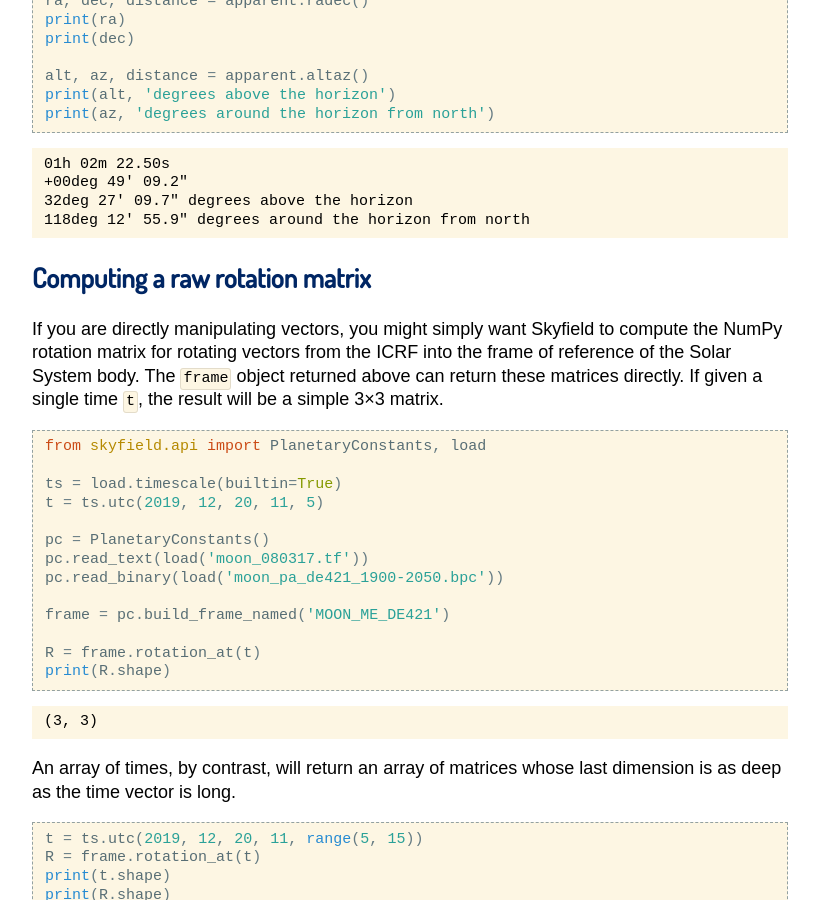
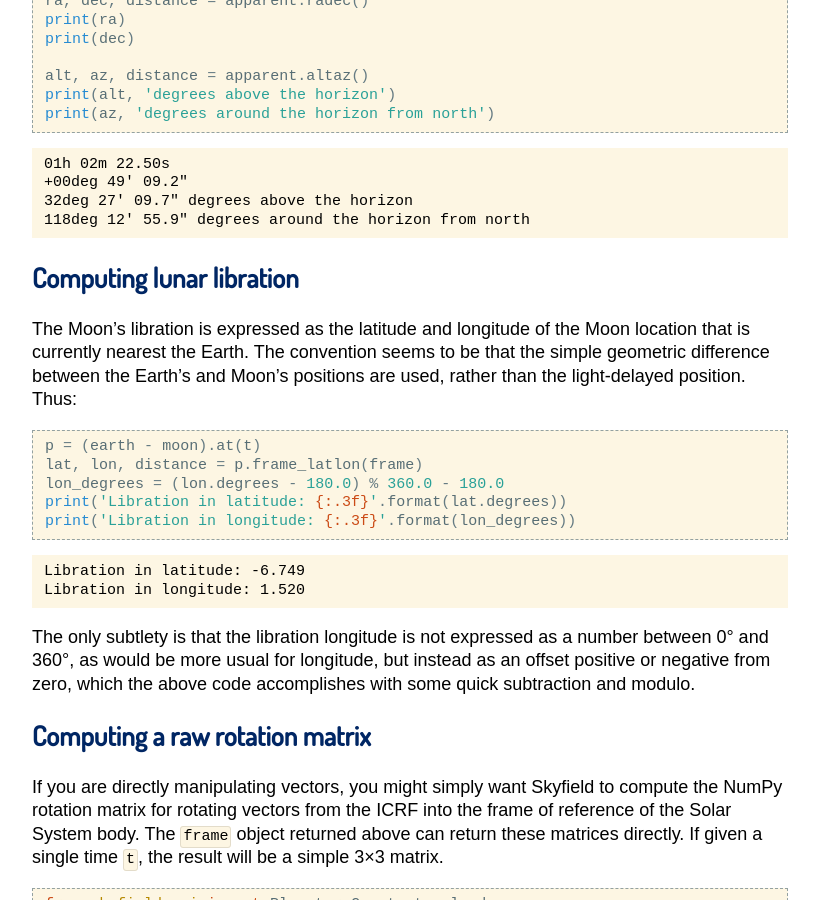
Before and after one commit to skyfielders/python-skyfield, a Sphinx documentation site: the page built from skyfield/documentation/planetary.rst, in a window 1280 px wide and 900 px high, scrolled down 1802 px. Shown: the whole window, without its empty margins (230-1049 px from the left). Built offline with Sphinx 7.4.7, drawn with Linux system fonts in a browser that asks for light colours; some web fonts are replaced; pages that are not in the unit, such as notebooks, are missing from menus.

Commit message:
Fix #80 by adding lunar libration calculation

```diff
--- a/skyfield/documentation/planetary.rst
+++ b/skyfield/documentation/planetary.rst
@@ -115,6 +115,36 @@ or in altitude and azimuth measured against the astronaut’s horizon.
     32deg 27' 09.7" degrees above the horizon
     118deg 12' 55.9" degrees around the horizon from north
 
+Computing lunar libration
+=========================
+
+The Moon’s libration is expressed
+as the latitude and longitude of the Moon location
+that is currently nearest the Earth.
+The convention seems to be that the simple geometric difference
+between the Earth’s and Moon’s positions are used,
+rather than the light-delayed position.
+Thus:
+
+.. testcode::
+
+    p = (earth - moon).at(t)
+    lat, lon, distance = p.frame_latlon(frame)
+    lon_degrees = (lon.degrees - 180.0) % 360.0 - 180.0
+    print('Libration in latitude: {:.3f}'.format(lat.degrees))
+    print('Libration in longitude: {:.3f}'.format(lon_degrees))
+
+.. testoutput::
+
+    Libration in latitude: -6.749
+    Libration in longitude: 1.520
+
+The only subtlety is that the libration longitude
+is not expressed as a number between 0° and 360°,
+as would be more usual for longitude,
+but instead as an offset positive or negative from zero,
+which the above code accomplishes with some quick subtraction and modulo.
+
 Computing a raw rotation matrix
 ===============================
 
```
Also changed, not shown: 1 other file.
